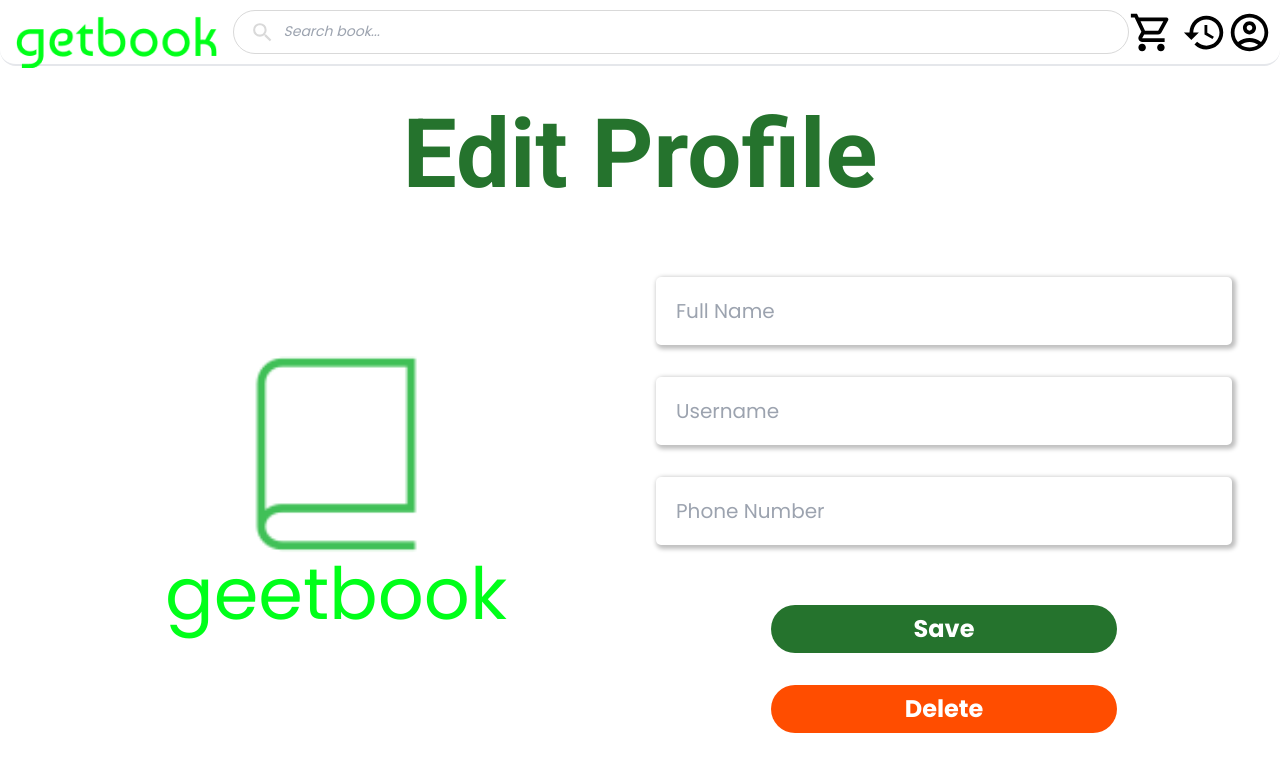
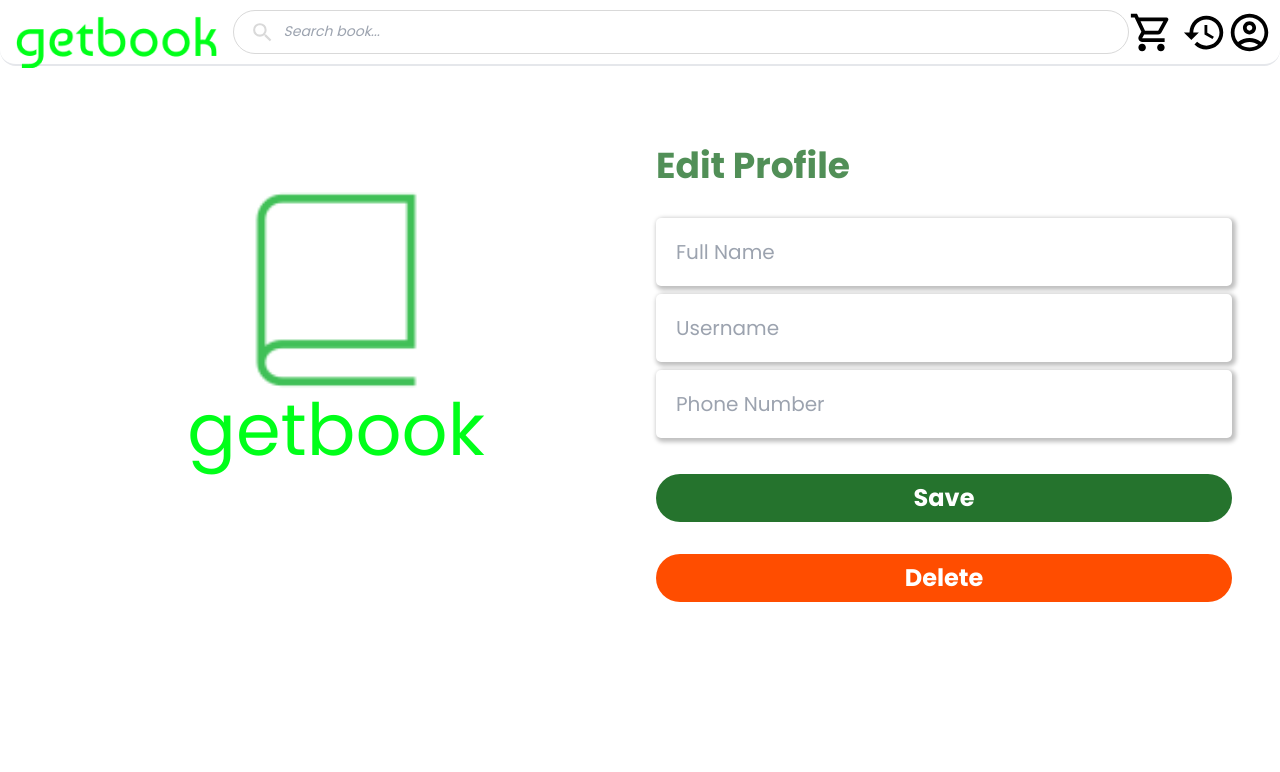
Before and after one commit to 4friizal/get-book, a Next.js app: page /editProfile in a window 1280 px wide. Shown: the top 772 px of the page. Built offline with nearby package versions, Linux system fonts and the light colour scheme; no server answers; sample sign-in values are in the browser's storage.

Commit message:
integration edit profile and fixing style

```diff
--- a/components/login/index.js
+++ b/components/login/index.js
@@ -6,6 +6,7 @@ import { TokenContext, RoleContext } from "../../utils/context";
 
 export default function FormLogin() {
   const { token, setToken } = useContext(TokenContext);
+  console.log(token);
   const [role, setRole] = useState(RoleContext);
   const router = useRouter();
   const [username, setUsername] = useState("");
--- a/components/menu/index.js
+++ b/components/menu/index.js
@@ -79,7 +79,7 @@ export default function Menu() {
     }
   };
   return (
-    <div className="block md:hidden absolute bottom-0 w-full bg-white dark:bg-black text-black dark:text-white font-Roboto">
+    <div className="block md:hidden sticky bottom-0 w-full bg-white dark:bg-black text-black dark:text-white font-Roboto">
       <div className="sticky bottom-0 z-30 border-t-2 rounded-t-2xl">
         {route === "/cart" ? (
           <div className="flex px-4 py-2 justify-between items-center">
--- a/components/profile/index.js
+++ b/components/profile/index.js
@@ -52,8 +52,8 @@ export default function DetailProfile(props) {
       <div className="flex flex-col items-center md:flex-row justify-center xl:max-w-6xl lg:=mx-auto">
         {/* Data user */}
         <div>
-          <div className="flex items-center mx-5 mt-12 lg:mx-0">
-            <MdPersonOutline color="#25732D" size={75} />
+          <div className="flex items-center mx-5 mt-12 lg:mx-1">
+            <MdPersonOutline className="mx-0" color="#25732D" size={70} />
             <div>
               <h5 className="font-Poppins text-2xl font-medium">
                 {props.fullname}
@@ -63,9 +63,9 @@ export default function DetailProfile(props) {
               </p>
             </div>
           </div>
-          <div className="flex items-center mx-6 mt-3 lg:mx-2">
-            <MdAlternateEmail color="#25732D" size={60} />
-            <div className="ml-3">
+          <div className="flex items-center mx-6 mt-3 lg:mx-0">
+            <MdAlternateEmail className="mx-2" color="#25732D" size={60} />
+            <div>
               <h5 className="font-Poppins text-2xl font-medium">
                 {props.username}
               </h5>
@@ -74,9 +74,9 @@ export default function DetailProfile(props) {
               </p>
             </div>
           </div>
-          <div className="flex items-center ml-7 mt-3 lg:mx-2">
-            <MdOutlinePhone color="#25732D" size={60} />
-            <div className="ml-3">
+          <div className="flex items-center ml-7 mt-3 lg:mx-0">
+            <MdOutlinePhone className="mx-2" color="#25732D" size={60} />
+            <div>
               <h5 className="font-Poppins text-2xl font-medium">
                 {props.phone}
               </h5>
--- a/components/register/index.js
+++ b/components/register/index.js
@@ -34,8 +34,9 @@ export default function FormRegister() {
     fetch("https://server.athaprojects.me/register", requestOptions)
       .then((response) => response.json())
       .then((result) => {
-        const { message, data } = result;
-        if (data) {
+        // console.log(result);
+        const { message, code } = result;
+        if (code === 201) {
           router.push("/auth/login");
         }
         alert(message);
--- a/pages/editProfile/index.js
+++ b/pages/editProfile/index.js
@@ -1,17 +1,117 @@
-import Image from "next/image";
+import { useRouter } from "next/router";
+
 import Layout from "../../components/layout";
 import InputFixed from "../../components/inputFixed";
 import ButtonSmall from "../../components/buttonSmall";
+import { useState, useEffect } from "react";
 
 export default function index() {
+  const router = useRouter();
+  const token = localStorage.getItem("token");
+  const [loading, setLoading] = useState(false);
+  const [user, setUser] = useState([]);
+  const [fullname, setFullname] = useState("");
+  const [username, setUsername] = useState("");
+  const [phone, setPhone] = useState("");
+
+  useEffect(() => {
+    if (!token) {
+      router.push("/auth/welcome");
+    }
+    fetchData();
+  }, {});
+
+  const fetchData = async () => {
+    var requestOptions = {
+      method: "GET",
+      headers: {
+        Authorization: `Bearer ${localStorage.getItem("token")}`,
+      },
+    };
+
+    fetch("https://server.athaprojects.me/users", requestOptions)
+      .then((response) => response.json())
+      .then((result) => {
+        const { data } = result;
+        const { fullname, username, phone } = data;
+        if (data) {
+          setFullname(fullname);
+          setUsername(username);
+          setPhone(phone);
+        }
+      })
+      .catch((error) => {
+        console.log(error);
+      })
+      .finally(() => setLoading(false));
+  };
+
+  // update user
+  const handleSubmit = async (e) => {
+    e.preventDefault();
+    const body = { fullname, username, phone };
+
+    let requestOptions = {
+      method: "PUT",
+      headers: {
+        Authorization: `Bearer ${token}`,
+        "Content-Type": "application/json",
+      },
+      body: JSON.stringify(body),
+    };
+
+    fetch(`https://server.athaprojects.me/users`, requestOptions)
+      .then((response) => response.json())
+      .then((result) => {
+        console.log(result);
+        const { message } = result;
+        router.push(`/profile`);
+        alert(message);
+      })
+      .catch((error) => {
+        console.log(error);
+        alert(error.toString());
+      })
+      .finally();
+  };
+
+  // delete user
+  const handleDelete = () => {
+    var requestOptions = {
+      method: "DELETE",
+      headers: {
+        Authorization: `Bearer ${localStorage.getItem("token")}`,
+        "Content-Type": "application/json",
+      },
+    };
+
+    fetch("https://server.athaprojects.me/users", requestOptions)
+      .then((response) => response.json())
+      .then((result) => {
+        console.log(result);
+        const { message, code } = result;
+        if (code === 200) {
+          alert(message);
+          localStorage.removeItem("token");
+          router.push("/auth/welcome");
+        }
+      })
+      .catch((error) => {
+        console.log(error);
+      })
+      .finally(() => setLoading(false));
+  };
+
+  if (loading) {
+    <div>Loading........</div>;
+  }
+
   return (
     <Layout>
-      <h2 className=" text-[#25732D] font-Roboto text-8xl font-extrabold mt-10 text-center hidden lg:block ">
-        Edit Profile
-      </h2>
-      <div className=" mx-auto w-full md:w-[80%] lg:w-[95%] 2xl:w-[75%] lg:flex justify-between">
+      <div className="pt-10 lg:pt-20 max-h-screen">
+        <div className="mx-auto w-full md:w-[80%] lg:w-[95%] 2xl:w-[75%] lg:flex justify-between">
           {/* logo  */}
-        <div className=" mt-[148px] lg:w-[50%]">
+          <div className="pb-10 lg:mt-10 lg:w-[50%]">
             <figure>
               <img
                 src="/icon-book.png"
@@ -19,25 +119,50 @@ export default function index() {
                 className="mx-auto sm:w-40 md:w-52"
               />
               <h2 className="font-Baumans text-[#00FF19] text-6xl md:text-7xl text-center">
-              geetbook
+                getbook
               </h2>
             </figure>
           </div>
 
           {/* form edit profile */}
-        <form className="  mt-[75px] px-4 lg:w-[50%] flex flex-col gap-8">
-          <InputFixed type="text" placeholder="Full Name" />
-          <InputFixed type="text" placeholder="Username" />
-          <InputFixed type="tel" placeholder="Phone Number" />
+          <div className="px-4 lg:w-[50%] flex flex-col gap-8 ">
+            <h2 className=" text-[#25732D]/80 text-4xl font-extrabold hidden lg:block ">
+              Edit Profile
+            </h2>
+            <form
+              className="flex flex-col gap-2"
+              onSubmit={(e) => handleSubmit(e)}
+            >
+              <InputFixed
+                type="text"
+                placeholder="Full Name"
+                value={fullname}
+                onChange={(e) => setFullname(e.target.value)}
+              />
+              <InputFixed
+                type="text"
+                placeholder="Username"
+                value={username}
+                onChange={(e) => setUsername(e.target.value)}
+              />
+              <InputFixed
+                type="text"
+                placeholder="Phone Number"
+                value={phone}
+                onChange={(e) => setPhone(e.target.value)}
+              />
               <ButtonSmall
-            className="mx-auto mt-7 py-2 bg-[#25732D] text-white text-2xl md:text-2xl font-bold w-[295px]  rounded-full md:w-[60%]"
+                className="mx-auto mt-7 py-2 bg-[#25732D] text-white text-2xl md:text-2xl font-bold w-full  rounded-full "
                 label="Save"
               />
+            </form>
             <ButtonSmall
-            className="mx-auto py-2 bg-[#FF4D00] text-white text-2xl md:text-2xl font-bold w-[295px] md:w-[60%]  rounded-full "
+              onClick={() => handleDelete()}
+              className="mx-auto py-2 bg-[#FF4D00] text-white text-2xl md:text-2xl font-bold w-full rounded-full "
               label="Delete"
             />
-        </form>
+          </div>
+        </div>
       </div>
     </Layout>
   );
```
Lines whose indentation alone changed are shown as unchanged.
